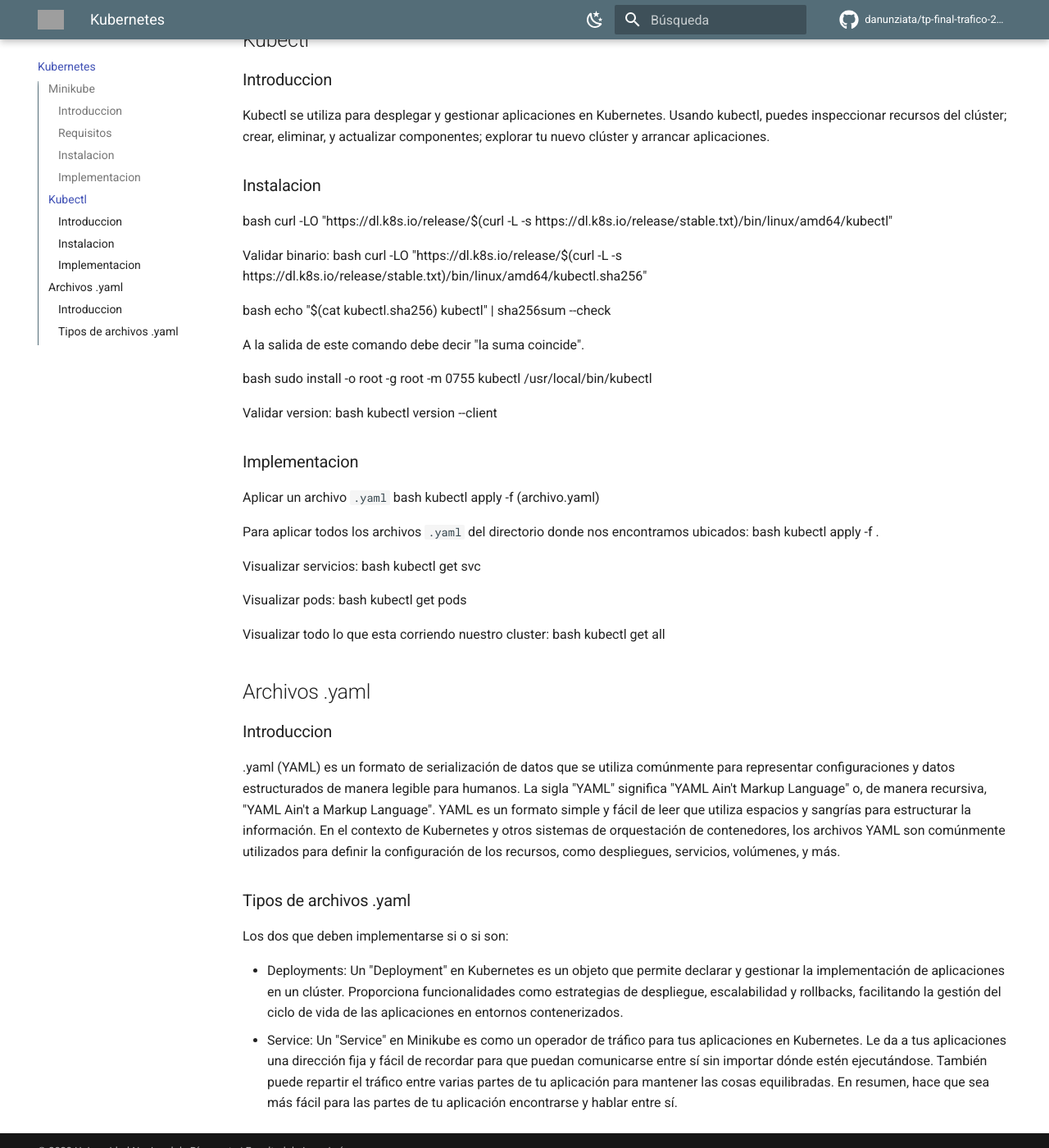
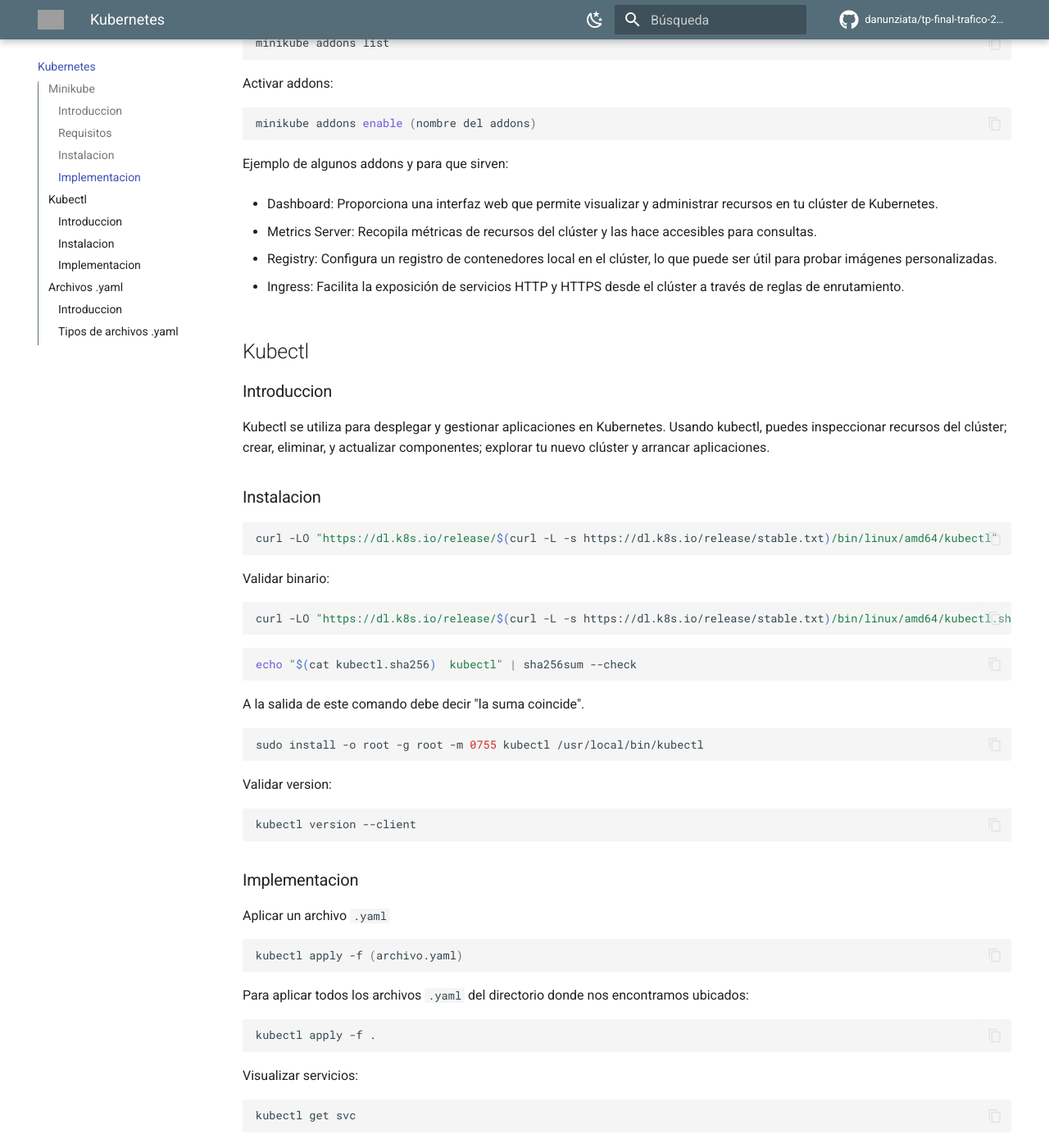
Before and after one commit to danunziata/tp-final-trafico-2023, an MkDocs documentation site: the page built from docs/6-minicube.md, in a window 1280 px wide and 1400 px high, scrolled down 1505 px. Shown: the whole window at 82% size. Built offline with MkDocs 1.6.1 and Material for MkDocs 9.7.7, drawn with Linux system fonts in a browser that asks for light colours; comment, search, counter and statistics services are not loaded; some of the changed text lies outside the part shown; grey boxes are pictures that could not be loaded.

Commit message:
fix: correccion de 6-minicube.md

````diff
--- a/docs/6-minicube.md
+++ b/docs/6-minicube.md
@@ -18,56 +18,56 @@
 
 ### Instalacion
 
-bash
+```bash
 curl -LO https://storage.googleapis.com/minikube/releases/latest/minikube-linux-amd64
-
-bash
+```
+```bash
 sudo install minikube-linux-amd64 /usr/local/bin/minikube
-
+```
 ### Implementacion
 
 Desde una terminal de Linux, iniciamos minikube con el driver de virtualbox. Por defecto minikube crea un solo nodo y con el driver Docker.
 
-bash
+```bash
 minikube start --driver=virtualbox --memory=(ram) --cpus=(cantidad) --nodes=(cantidad de nodos)
-
+```
 `--driver` gestor de maquinas virtuales a utilizar
 `--memory` memoria ram en MB
 `--nodes` cantidad de nodos (maquinas virtuales)
 `--cpus` cantidad de nucleos de cpu
 
 Ver el estado de minikube:
-bash
+```bash
 minikube status
-
+```
 
 Para ver informacion sobre nuestro cluster escribimos el comando:
-bash
+```bash
 minikube profile list
-
+```
 
 Para detener minikube:
-bash
+```bash
 minikube stop
-
+```
 
 Para eliminar todos nuestros nodos:
-bash
+```bash
 minikube delete --all
-
+```
 
 ADDONS:
 Conjuntos de componentes adicionales y configuraciones predefinidas que puedes habilitar fácilmente para extender la funcionalidad de tu clúster de Kubernetes local.
 
 Administrar addons:
-bash
+```bash
 minikube addons list
-
+```
 
 Activar addons:
-bash
+```bash
 minikube addons enable (nombre del addons)
-
+```
 
 Ejemplo de algunos addons y para que sirven:
 
@@ -89,52 +89,52 @@
 
 ### Instalacion
 
-bash
+```bash
 curl -LO "https://dl.k8s.io/release/$(curl -L -s https://dl.k8s.io/release/stable.txt)/bin/linux/amd64/kubectl"
-
+```
 Validar binario:
-bash
+```bash
 curl -LO "https://dl.k8s.io/release/$(curl -L -s https://dl.k8s.io/release/stable.txt)/bin/linux/amd64/kubectl.sha256"
-
-bash
+```
+```bash
 echo "$(cat kubectl.sha256)  kubectl" | sha256sum --check
-
+```
 A la salida de este comando debe decir "la suma coincide".
 
-bash
+```bash
 sudo install -o root -g root -m 0755 kubectl /usr/local/bin/kubectl
-
+```
 
 Validar version:
-bash
+```bash
 kubectl version --client
-
+```
 
 ### Implementacion
 
 Aplicar un archivo `.yaml`
-bash
+```bash
 kubectl apply -f (archivo.yaml)
-
+```
 Para aplicar todos los archivos `.yaml` del directorio donde nos encontramos ubicados:
-bash
+```bash
 kubectl apply -f .
-
+```
 
 Visualizar servicios:
-bash
+```bash
 kubectl get svc
-
+```
 
 Visualizar pods:
-bash
+```bash
 kubectl get pods
-
+```
 
 Visualizar todo lo que esta corriendo nuestro cluster:
-bash
+```bash
 kubectl get all
-
+```
 
 ## Archivos .yaml
 
````
